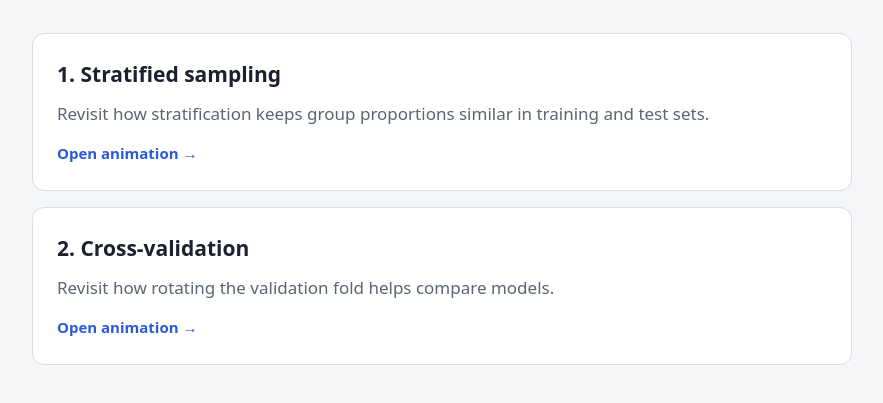
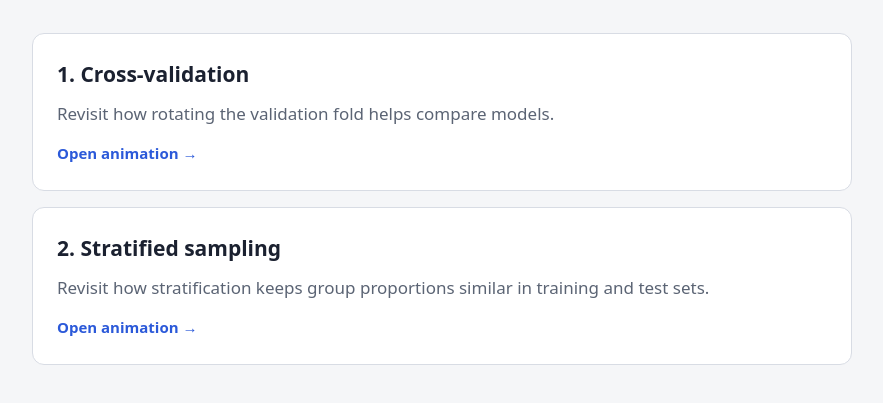
Before and after one commit to NTSER/ml-course, a plain HTML site: page topic3/index.html in a window 1280 px wide. Shown: the part 229-632 px from the top of the page, without its empty margins (198-1081 px from the left). Drawn offline with Linux system fonts and the light colour scheme.

Commit message:
Show cross-validation before stratified sampling

```diff
--- a/topic3/index.html
+++ b/topic3/index.html
@@ -15,7 +15,7 @@
 <h1>Sampling and cross-validation</h1>
 <p>These animations revisit examples discussed in the lecture. Use them alongside your lecture notes as a visual reminder; they are not intended as standalone lessons.</p>
 <nav class="lessons" aria-label="Animations">
-<a href="stratified_sampling_animation.html"><h2>1. Stratified sampling</h2><p>Revisit how stratification keeps group proportions similar in training and test sets.</p><span class="open">Open animation →</span></a>
-<a href="cross_validation_animation.html"><h2>2. Cross-validation</h2><p>Revisit how rotating the validation fold helps compare models.</p><span class="open">Open animation →</span></a>
+<a href="cross_validation_animation.html"><h2>1. Cross-validation</h2><p>Revisit how rotating the validation fold helps compare models.</p><span class="open">Open animation →</span></a>
+<a href="stratified_sampling_animation.html"><h2>2. Stratified sampling</h2><p>Revisit how stratification keeps group proportions similar in training and test sets.</p><span class="open">Open animation →</span></a>
 </nav>
 </main></body></html>
```
